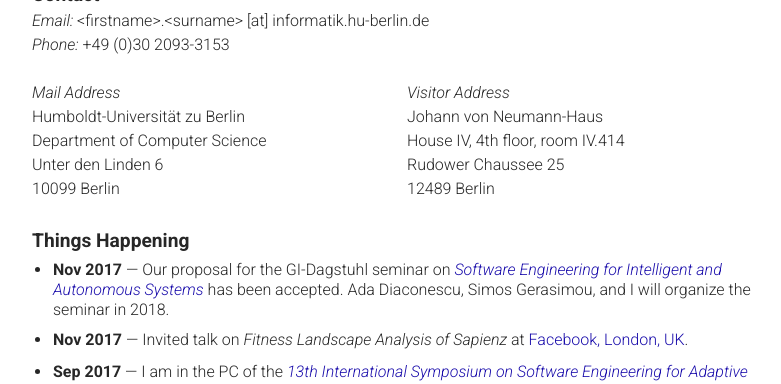
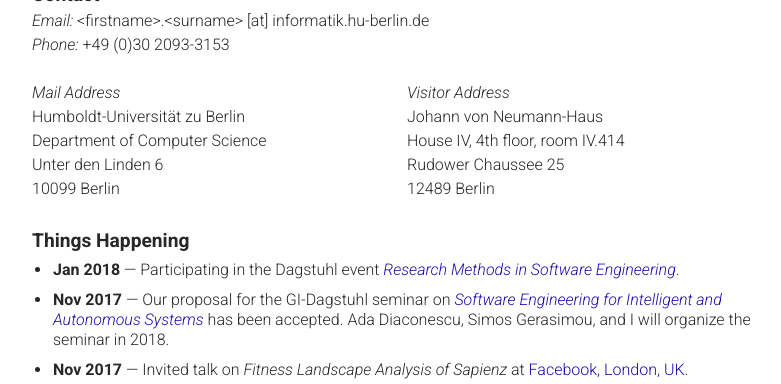
Before and after one commit to thomas-vogel/thomas-vogel.github.io, a Jekyll site: the page built from index.md, in a window 1280 px wide and 900 px high, scrolled down 452 px, cut to the strip 0-384 px from the top of the window. Shown: the whole strip, without its empty margins (233-1014 px from the left). Built offline with Jekyll 4.4.1, drawn with Linux system fonts in a browser that asks for light colours.

Commit message:
Add Dagstuhl event in Jan 2018.

```diff
--- a/index.md
+++ b/index.md
@@ -46,6 +46,7 @@ My research interests are in the areas of:
 
 ## Things Happening
 
+* __Jan 2018__ --- Participating in the Dagstuhl event [_Research Methods in Software Engineering_](http://www.dagstuhl.de/18034){:target="_blank"}.
 * __Nov 2017__ --- Our proposal for the GI-Dagstuhl seminar on [_Software Engineering for Intelligent and Autonomous Systems_](http://www.self-adaptive.org/dagstuhl-seminars/sefias/){:target="_blank"} has been accepted. Ada Diaconescu, Simos Gerasimou, and I will organize the seminar in 2018.
 * __Nov 2017__ --- Invited talk on _Fitness Landscape Analysis of Sapienz_ at [Facebook, London, UK](https://www.facebook.com/facebooklondon/){:target="_blank"}.
 * __Sep 2017__ --- I am in the PC of the [_13th International Symposium on Software Engineering for Adaptive and Self-Managing Systems (SEAMS'18)_](http://2018.seams-symposia.org){:target="_blank"}. Consider submitting high-quality papers.
```
